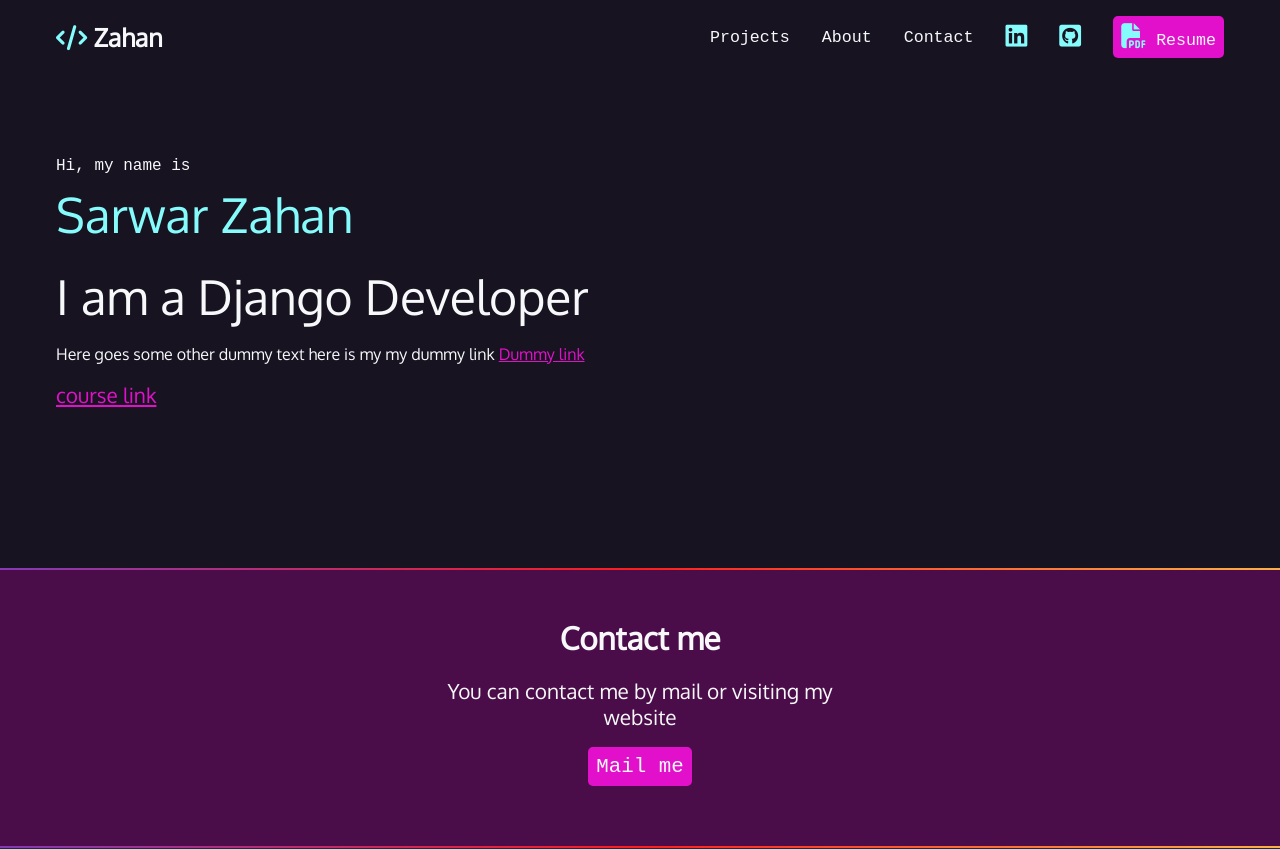
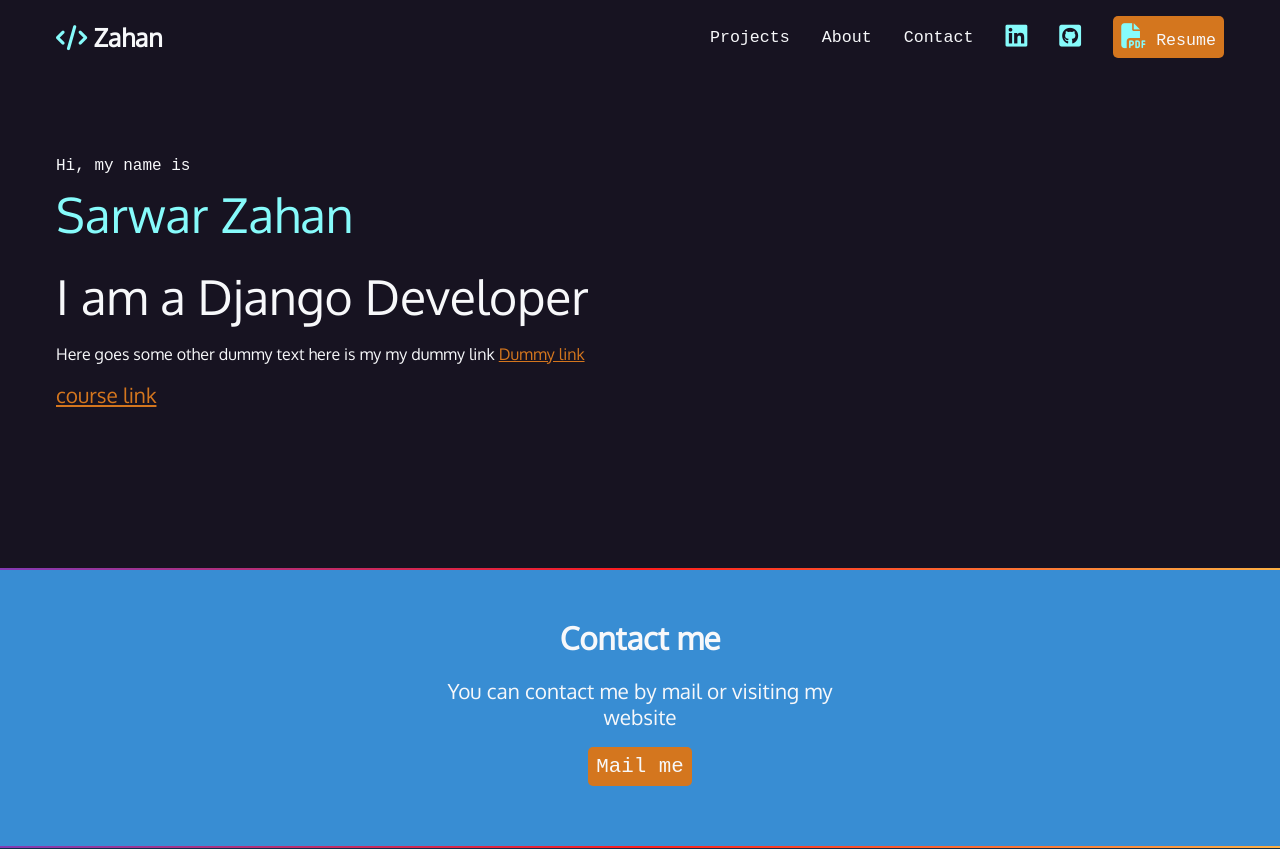
Before and after one commit to mszahan/getting-started-with-css, a plain HTML site: page index.html in a window 1280 px wide. Shown: the top 849 px of the page. Drawn offline with Linux system fonts and the light colour scheme; a web font is replaced by a local one.

Commit message:
updated color pallet

```diff
--- a/css/main.css
+++ b/css/main.css
@@ -3,9 +3,9 @@
 :root {
     --black: #171321;
     --dkblue: #0d314b;
-    --plum: #4b0d49;
-    --hotmag: #ff17e4;
-    --magenta: #e310cb;
+    --plum: #388dd3;
+    --hotmag: #d37232;
+    --magenta: #d4761e;
     --aqua: #86fbfb;
     --white: #f7f8fa;
     --font-size: 1.3rem;
```
